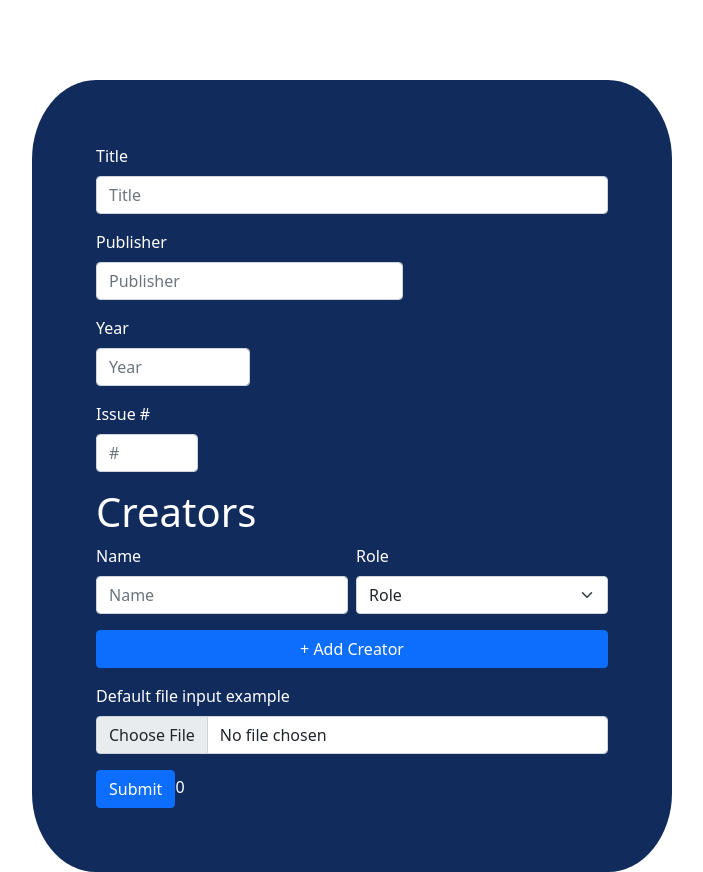
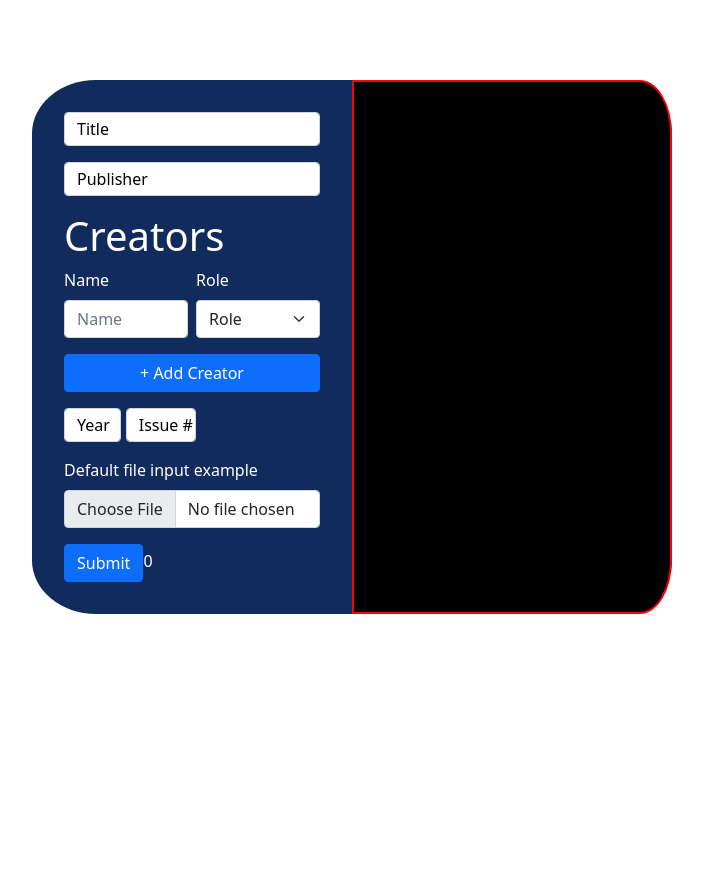
Before and after one commit to codydeatherage/comicsfr, a React (Create React App) app: page /comics in a window 1280 px wide. Shown: the whole page, without its empty margins (288-991 px from the left). After the commit the page ends 800 px from the top, so only its background shows below. Built offline with nearby package versions, Linux system fonts and the light colour scheme; no server answers.

Commit message:
halfway through transitioning to new design

```diff
--- a/src/components/ComicsInput.jsx
+++ b/src/components/ComicsInput.jsx
@@ -2,6 +2,7 @@ import React, { useState, useEffect } from 'react'
 import styled from 'styled-components'
 import Button from 'react-bootstrap/Button'
 import Form from 'react-bootstrap/Form'
+import FloatingLabel from 'react-bootstrap/FloatingLabel'
 import firebase from '../firebase-config'
 import 'firebase/compat/storage'
 
@@ -36,7 +37,7 @@ const ComicsInput = () => {
 
     const fields = [
         { id: "title", label: "Title", placeholder: "Title", width: "100%", type: "text" },
-        { id: "publisher", label: "Publisher", placeholder: "Publisher", width: "60%", type: "text" },
+        { id: "publisher", label: "Publisher", placeholder: "Publisher", width: "100%", type: "text" },
         { id: "publishYear", label: "Year", placeholder: "Year", width: "30%", type: "text" },
         { id: "issueNumber", label: "Issue #", placeholder: "#", width: "20%", type: "number" },
     ]
@@ -50,18 +51,49 @@ const ComicsInput = () => {
     }
     return (
         <Container>
-            <Form>
-                {fields.map((field, index) => {
-                    return (
-                        <Form.Group key={index} className="mb-3" controlId={field.id}>
-                            <Form.Label>{field.label}</Form.Label>
-                            <Form.Control type={field.type} placeholder={field.placeholder} style={{ width: `${field.width}` }} />
-                        </Form.Group>
-                    )
-                })}
+            <Form style={{ width: '50%', padding: '5%' }}>
+
+                {/*Title Input*/}
+                <Form.Group className='mb-3' controlId='title'>
+                    <Form.Floating>
+                        <Form.Control id='title' type='text' placeholder='Title' style={{ width: '100%', height: '20px' }} />
+                        <label style={{ color: 'black', lineHeight: '0' }} htmlFor='title'>Title</label>
+                    </Form.Floating>
+                </Form.Group>
+
+                {/*Publisher Input*/}
+                <Form.Group className="mb-3" controlId='publisher'>
+                    <Form.Floating>
+                        <Form.Control id='publisher' type='text' placeholder='Placeholder' style={{ width: '100%', height: '20px' }} />
+                        <label style={{ color: 'black', lineHeight: '0' }} htmlFor='publisher'>Publisher</label>
+                    </Form.Floating>
+                </Form.Group>
+
                 <h1>Creators</h1>
                 {allCreators.map((c, index) => c)}
                 <Button className="mb-3" variant="primary" type="button" onClick={addCreator} style={{ width: '100%' }}>+ Add Creator</Button>
+
+                {/*Year Input*/}
+                <Row>
+                    <Form.Group className="mb-3" controlId='year'>
+                        <Form.Floating>
+                            <Form.Control id='year' min='1940' max='2022' type='number' placeholder='Year' style={{ width: '100%', height: '20px' }} />
+                            <label style={{ color: 'black', lineHeight: '0' }} htmlFor='year'>Year</label>
+                        </Form.Floating>
+                    </Form.Group>
+
+                    {/*Issue Number Input*/}
+                    <Form.Group className="mb-3" controlId='issue'>
+                        <Form.Floating>
+                            <Form.Control id='issue' type='number' placeholder='Issue #' style={{ width: `60%`, height: '20px' }} />
+                            <label style={{ color: 'black', lineHeight: '0' }} htmlFor='issue'>Issue #</label>
+                        </Form.Floating>
+                    </Form.Group>
+                </Row>
+
+
+
+
                 <Form.Group controlId="formFile" className="mb-3">
                     <Form.Label>Default file input example</Form.Label>
                     <Form.Control type="file" onChange={(e) => setUpload(e.target.files[0])} />
@@ -74,14 +106,28 @@ const ComicsInput = () => {
                 </Button>
                 {progress}
             </Form>
+            <ImgPreview></ImgPreview>
         </Container>
     )
 }
 
 export default ComicsInput
 
+const ImgPreview = styled.div`
+    width: 50%;
+    height: auto;
+    background-color: black;
+    border: 2px solid red;
+    border-radius: 0 10% 10% 0;
+`
+const Row = styled.div`
+    display: flex;
+    gap: 5px;
+    align-content: flex-end;
+    margin-right: 30%;
+`
 const Container = styled.div`
-    padding: 5%;
+    display: flex;
     width: 50vw;
     height: auto;
     min-height: 60vh;
```
